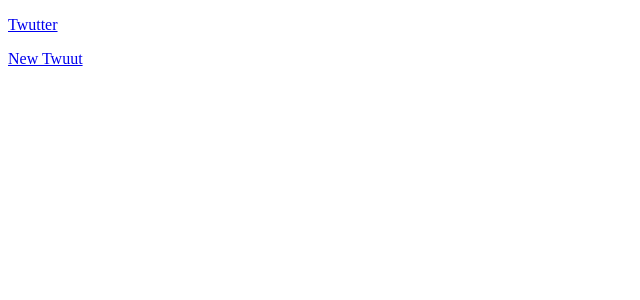
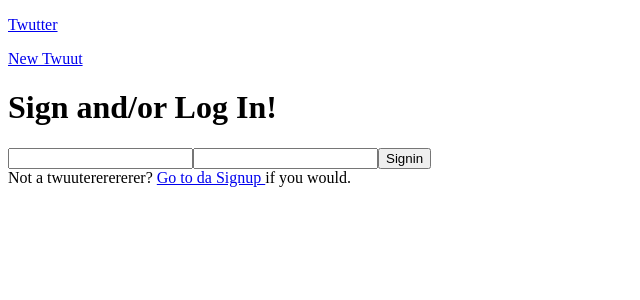
Before and after one commit to Palealmond/auth-tut, a React (Create React App) app in the folder client/: page /auth/signin in a window 1280 px wide. Before the commit this address had no page. Shown: the top 300 px of the page, without its empty margins (0-640 px from the left). Built offline with nearby package versions, Linux system fonts and the light colour scheme.

Commit message:
Sign and up

```diff
--- a/client/src/App.jsx
+++ b/client/src/App.jsx
@@ -3,6 +3,8 @@ import Home from './pages/Home';
 import NewPost from './pages/NewPost'
 import Profile from './pages/Profile';
 import PostDetails from './pages/PostDetails';
+import Signup from './pages/Signup';
+import Signin from './pages/Signin';
 
 
 
@@ -19,6 +21,9 @@ function App() {
         <Route path="/:handle" element={<Profile />} />
         <Route path="/post/:id" element={<PostDetails />} />
         <Route path="/new" element={<NewPost />} />
+        <Route path="/auth/signup" element={<Signup />} />
+        <Route path="/auth/signin" element={<Signin />} />
+
       </Routes>
     </>
   );
--- /dev/null
+++ b/client/src/pages/Signin.jsx
@@ -0,0 +1,19 @@
+import { Link } from "react-router-dom";
+
+export default function Signin() {
+  return (
+    <div>
+      <h1>Sign and/or Log In!</h1>
+      <form>
+        <input type="text" />
+        <input type="password" />
+        <button>Signin</button>
+      </form>
+      <span>
+        {'Not a twuutererererer? '}
+        <Link to="/auth/signin">{'Go to da Signup '}</Link>
+        if you would.
+      </span>
+    </div>
+  )
+}
--- /dev/null
+++ b/client/src/pages/Signup.jsx
@@ -0,0 +1,19 @@
+import { Link } from "react-router-dom";
+
+export default function Signup() {
+  return (
+    <div>
+      <h1>Sign-her Up</h1>
+      <form>
+        <input type="text" />
+        <input type="password" />
+        <button>Signup</button>
+      </form>
+      <span>
+        {'Already a twuutererererer? '}
+        <Link to="/auth/signin">{'Go to da Signin '}</Link>
+        perhaps.
+      </span>
+    </div>
+  )
+}
```
